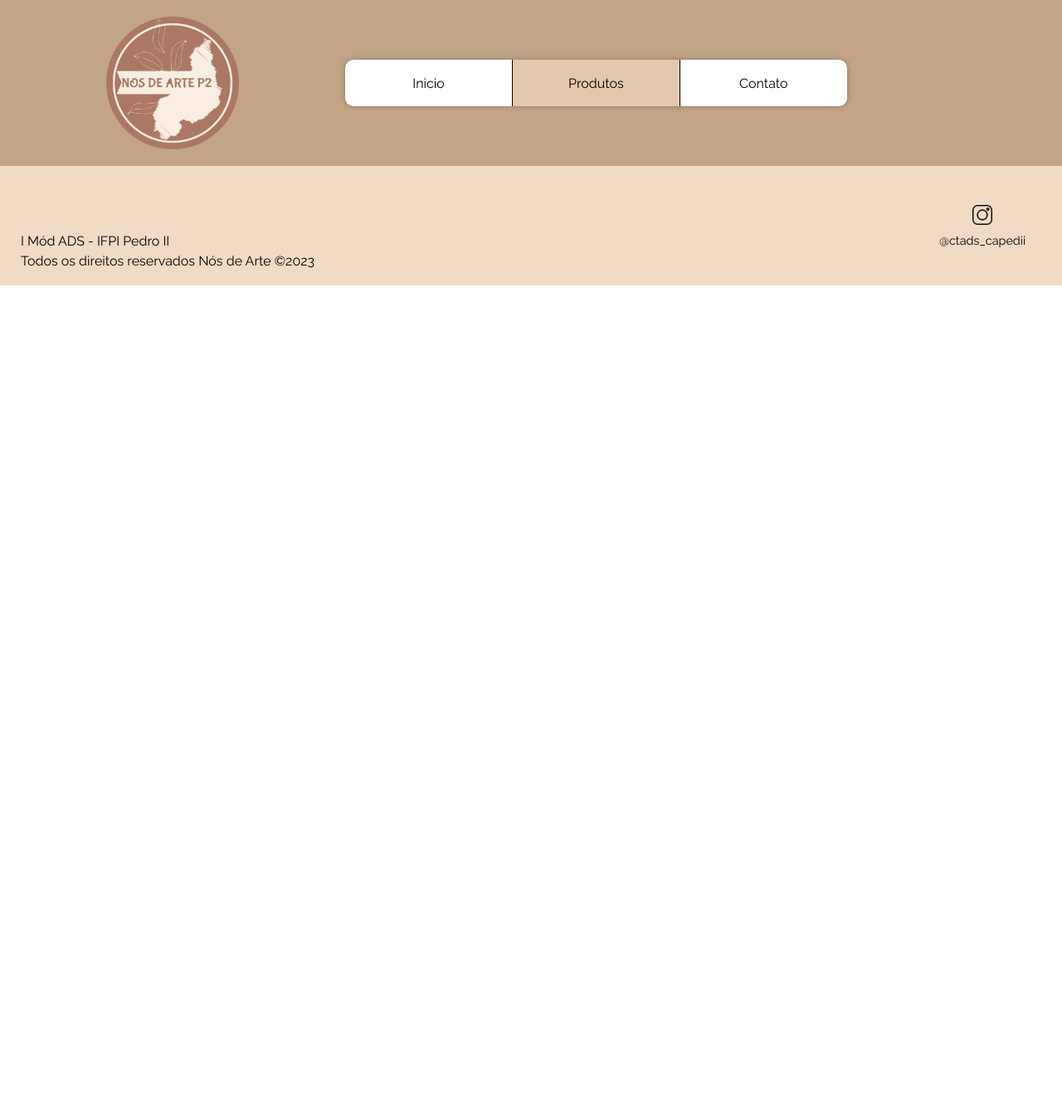
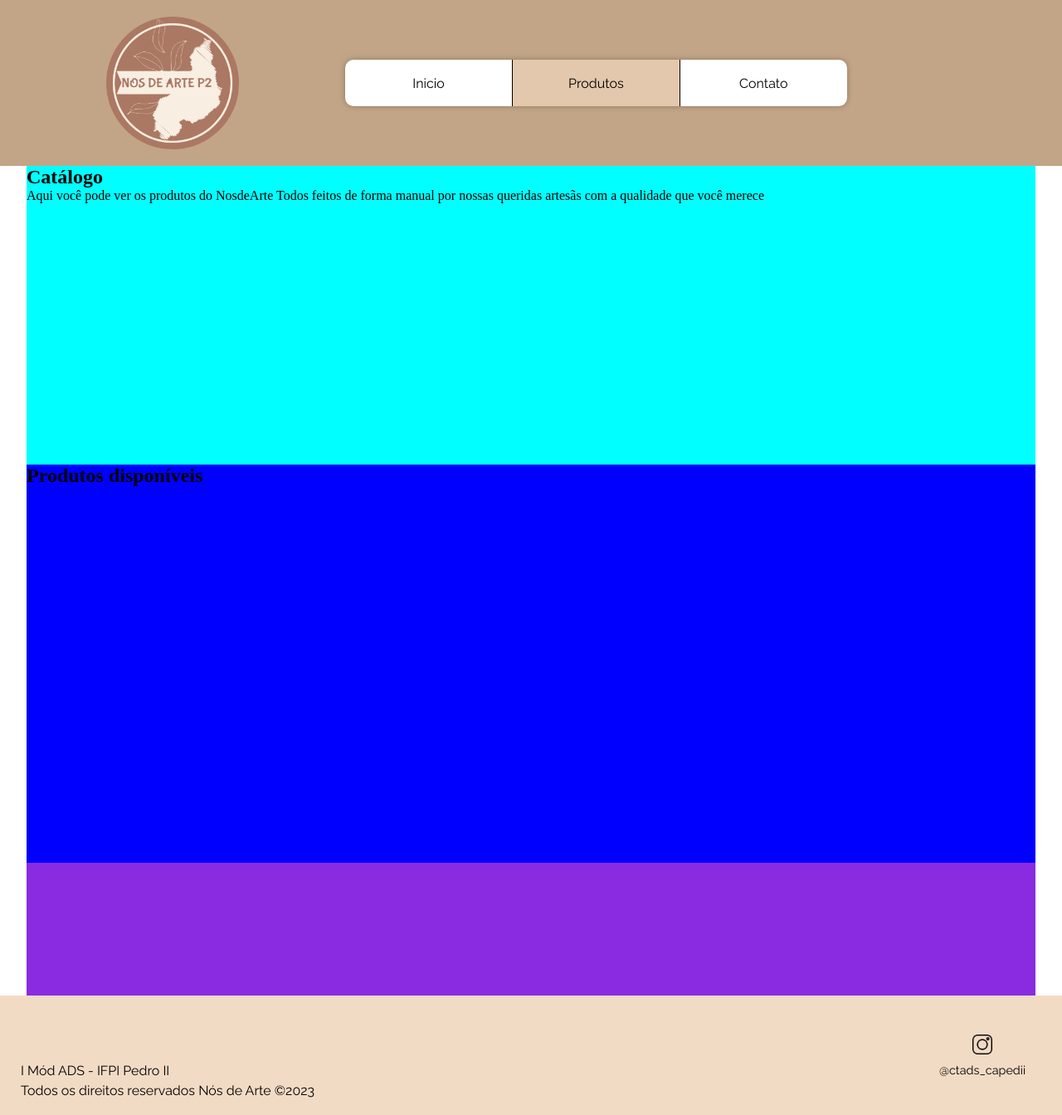
Before and after one commit to pedrobarroso-n/nosdearte, a plain HTML site: page pages/produtos.html in a window 1280 px wide. Shown: the whole page at 83% size. Before the commit the page ends 800 px from the top, so only its background shows below. Drawn offline with Linux system fonts and the light colour scheme.

Commit message:
update 15.12.23

```diff
--- a/css/responsive.css
+++ b/css/responsive.css
@@ -119,8 +119,8 @@
         height: 30vh;
     }
     main#pageContato figure{
-        width: 95%;
-        height: 45vh;
+        width: 320px;
+        height: 320px;
         margin: auto;
         margin-top: 10%;
     }
--- a/css/style.css
+++ b/css/style.css
@@ -276,6 +276,27 @@ main#pageContato figure > img{
     width: 95%;
     height: 100%;
 }
+/*------------for page produtos------------*/
+main#pageProdutos{
+    width: 95vw;
+    height: 100%;
+    margin: 0 auto;
+}
+main#pageProdutos section#mensage{
+    width: 100%;
+    height: 45vh;
+    background-color: aqua;
+}
+main#pageProdutos section#produtos{
+    width: 100%;
+    height: 60vh;
+    background-color: blue;
+}
+main#pageProdutos section#mensage-2{
+    width: 100%;
+    height: 20vh;
+    background-color: blueviolet;
+}
 
 /*=============================== FOOTER STYLE ================================*/
 
--- a/pages/produtos.html
+++ b/pages/produtos.html
@@ -24,6 +24,24 @@
         </nav>
     </header>
 
+    <main id="pageProdutos">
+        <section id="mensage">
+            <div>
+                <h2>Catálogo</h2>
+                <p>
+                    Aqui você pode ver os produtos do NosdeArte
+                    Todos feitos de forma manual por nossas queridas artesãs com a qualidade que você merece
+                </p>
+            </div>
+            <span></span>
+        </section>
+        <section id="produtos">
+            <h2>Produtos disponíveis</h2>
+            <section></section>
+        </section>
+        <section id="mensage-2"></section>
+    </main>
+
     <footer>
         <div id="informes">
             <p>I Mód ADS - IFPI Pedro II</p>
```
